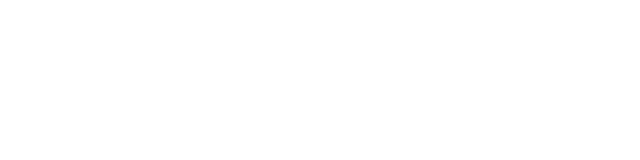
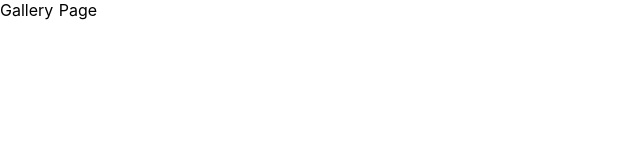
Before and after one commit to tom9744/MMS-Recruit, a Nuxt app: page /gallery in a window 1280 px wide. Before the commit this address had no page. Shown: the top 160 px of the page, without its empty margins (0-640 px from the left). Built offline with nearby package versions, Linux system fonts and the light colour scheme.

Commit message:
chore: #2 /contact 라우터를 /gallery 라우터로 변경

```diff
--- a/pages/contact/index.vue
+++ b/pages/gallery/index.vue
@@ -1,5 +1,5 @@
 <template>
-  <div>Contact Page</div>
+  <div>Gallery Page</div>
 </template>
 
 <script>
```
